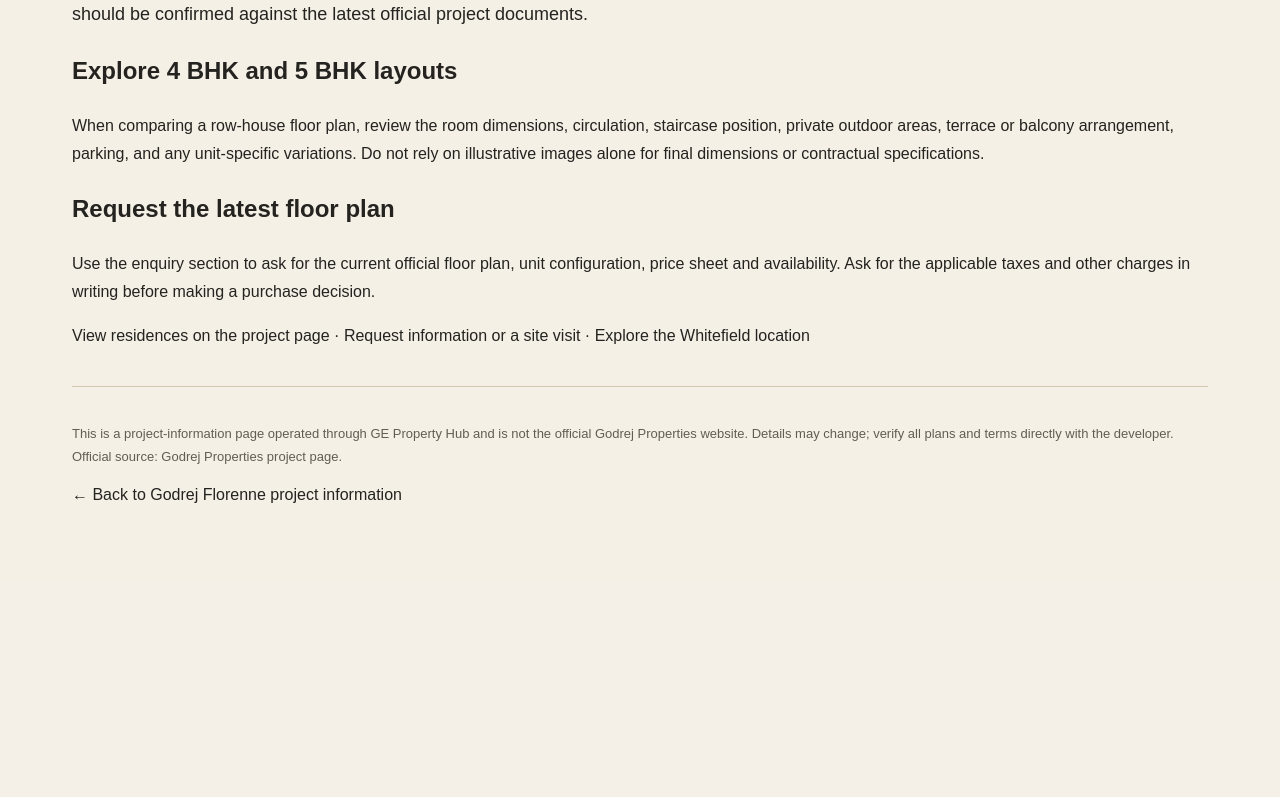
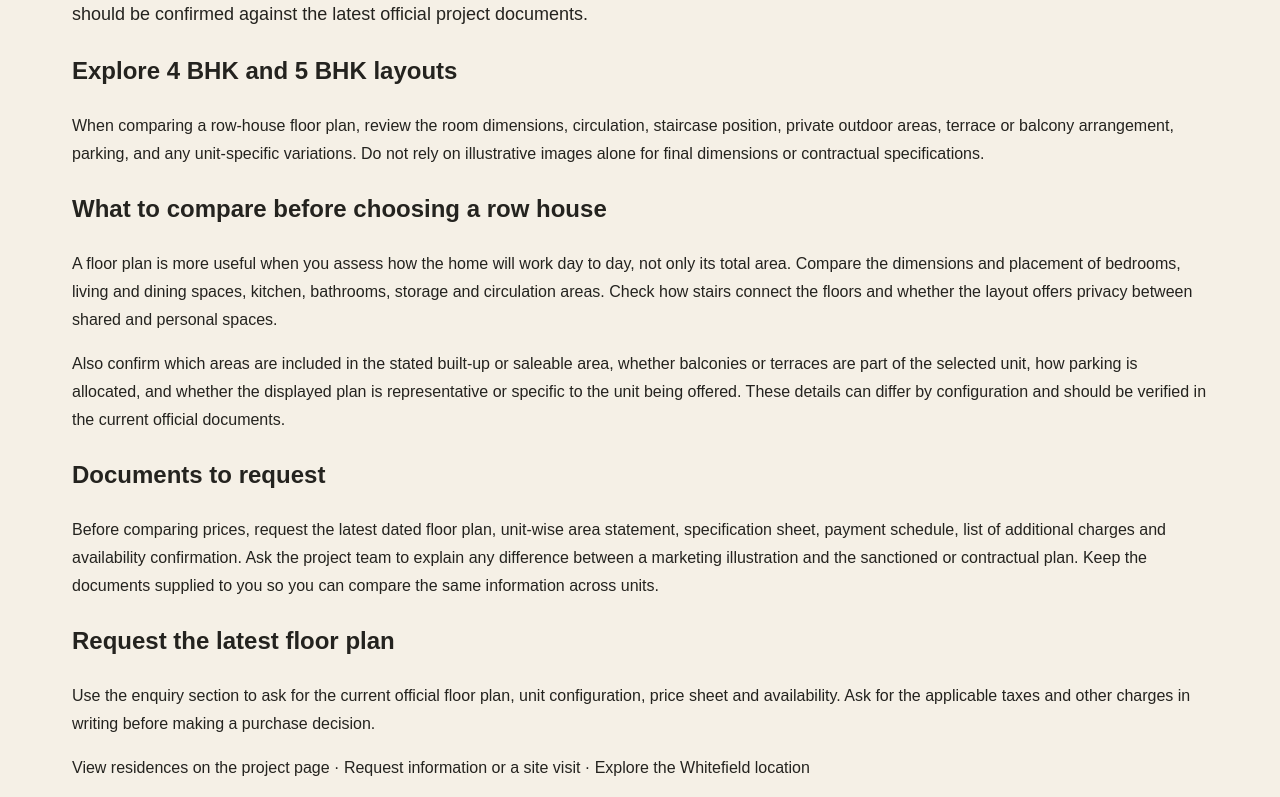
Before and after one commit to awezsultans/awez, a Next.js app in the folder godrej-florenne-site/: page /floor-plans in a window 1280 px wide. Shown: the part 419-1216 px from the top of the page. Before the commit the page ends 1000 px from the top, so only its background shows below. Built offline with nearby package versions, Linux system fonts and the light colour scheme.

Commit message:
Expand useful floor plan guidance for buyers

```diff
--- a/godrej-florenne-site/app/floor-plans/page.tsx
+++ b/godrej-florenne-site/app/floor-plans/page.tsx
@@ -24,6 +24,11 @@ export default function FloorPlansPage() {
     <p style={{fontSize:18,maxWidth:850}}>Godrej Florenne is presented as a premium row-house development off Whitefield-Hoskote Road in East Bengaluru, with 4 and 5 BHK residence options. Layouts, dimensions, specifications and availability should be confirmed against the latest official project documents.</p>
     <h2>Explore 4 BHK and 5 BHK layouts</h2>
     <p>When comparing a row-house floor plan, review the room dimensions, circulation, staircase position, private outdoor areas, terrace or balcony arrangement, parking, and any unit-specific variations. Do not rely on illustrative images alone for final dimensions or contractual specifications.</p>
+    <h2>What to compare before choosing a row house</h2>
+    <p>A floor plan is more useful when you assess how the home will work day to day, not only its total area. Compare the dimensions and placement of bedrooms, living and dining spaces, kitchen, bathrooms, storage and circulation areas. Check how stairs connect the floors and whether the layout offers privacy between shared and personal spaces.</p>
+    <p>Also confirm which areas are included in the stated built-up or saleable area, whether balconies or terraces are part of the selected unit, how parking is allocated, and whether the displayed plan is representative or specific to the unit being offered. These details can differ by configuration and should be verified in the current official documents.</p>
+    <h2>Documents to request</h2>
+    <p>Before comparing prices, request the latest dated floor plan, unit-wise area statement, specification sheet, payment schedule, list of additional charges and availability confirmation. Ask the project team to explain any difference between a marketing illustration and the sanctioned or contractual plan. Keep the documents supplied to you so you can compare the same information across units.</p>
     <h2>Request the latest floor plan</h2>
     <p>Use the enquiry section to ask for the current official floor plan, unit configuration, price sheet and availability. Ask for the applicable taxes and other charges in writing before making a purchase decision.</p>
     <p><Link href="/#residences">View residences on the project page</Link> · <Link href="/#enquiry">Request information or a site visit</Link> · <Link href="/location">Explore the Whitefield location</Link></p>
```
